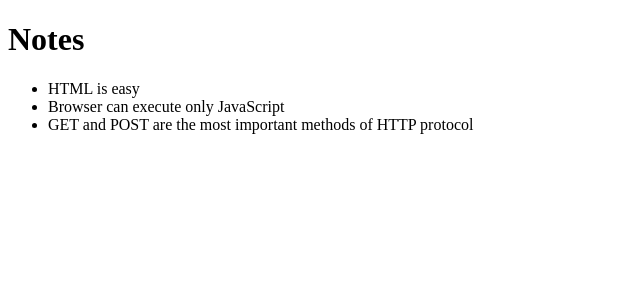
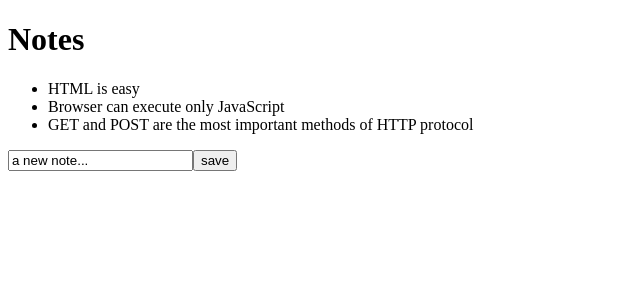
Before and after one commit to jsteigelman/fso-part-2-notes-frontend, a React (Create React App) app: page / in a window 1280 px wide. Shown: the top 300 px of the page, without its empty margins (0-640 px from the left). Built offline with nearby package versions, Linux system fonts and the light colour scheme.

Commit message:
user can add new note

```diff
--- a/src/App.js
+++ b/src/App.js
@@ -1,18 +1,40 @@
-import React, { useState } from 'react';
-import './App.css';
+import React, { useState } from 'react'
+import './App.css'
 import Note from './Components/Note'
 
 const App = (props) => {
+  const [notes, setNotes] = useState(props.notes)
+  const [newNote, setNewNote] = useState('a new note...')
 
-  const [notes, setNotes] = useState(props.notes)
-  const notesList = props.notes.map((note) => <Note key={note.id} note={note.content} />)
+  const notesList = notes.map((note) => (
+    <Note key={note.id} note={note.content} />
+  ))
+
+  const addNote = (event) => {
+    event.preventDefault()
+    const noteObject = {
+      content: newNote,
+      date: new Date().toISOString(),
+      important: Math.random() < 0.5,
+      id: notes.length + 1,
+    }
+    setNotes(notes.concat(noteObject))
+    setNewNote('')
+  }
+
+  const handleNoteChange = (event) => {
+    console.log(event.target.value)
+    setNewNote(event.target.value)
+  }
 
   return (
     <div>
       <h1>Notes</h1>
-      <ul>
-      {notesList}
-      </ul>
+      <ul>{notesList}</ul>
+      <form onSubmit={addNote}>
+        <input value={newNote} onChange={handleNoteChange} />
+        <button type='submit'>save</button>
+      </form>
     </div>
   )
 }
```
